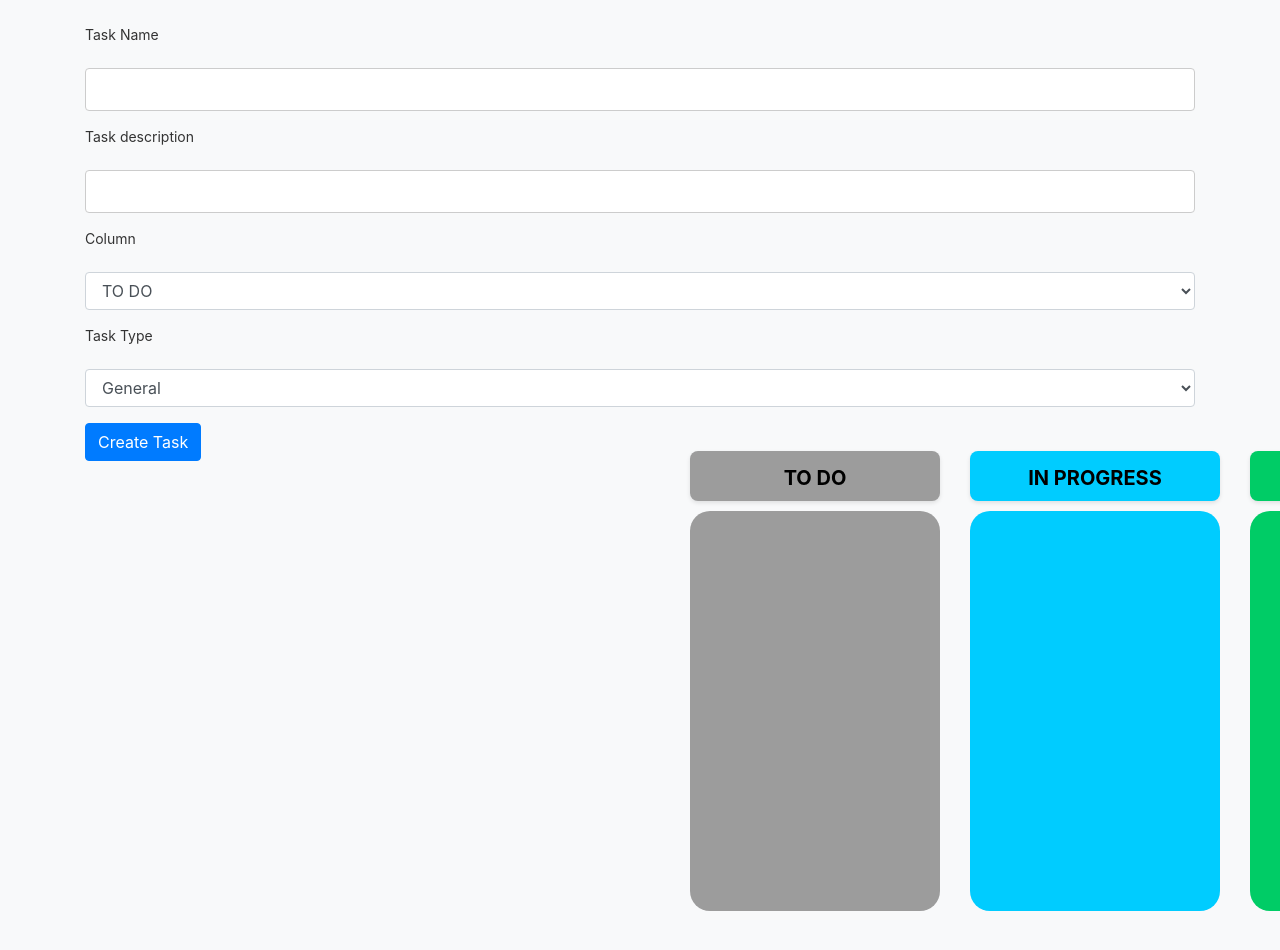
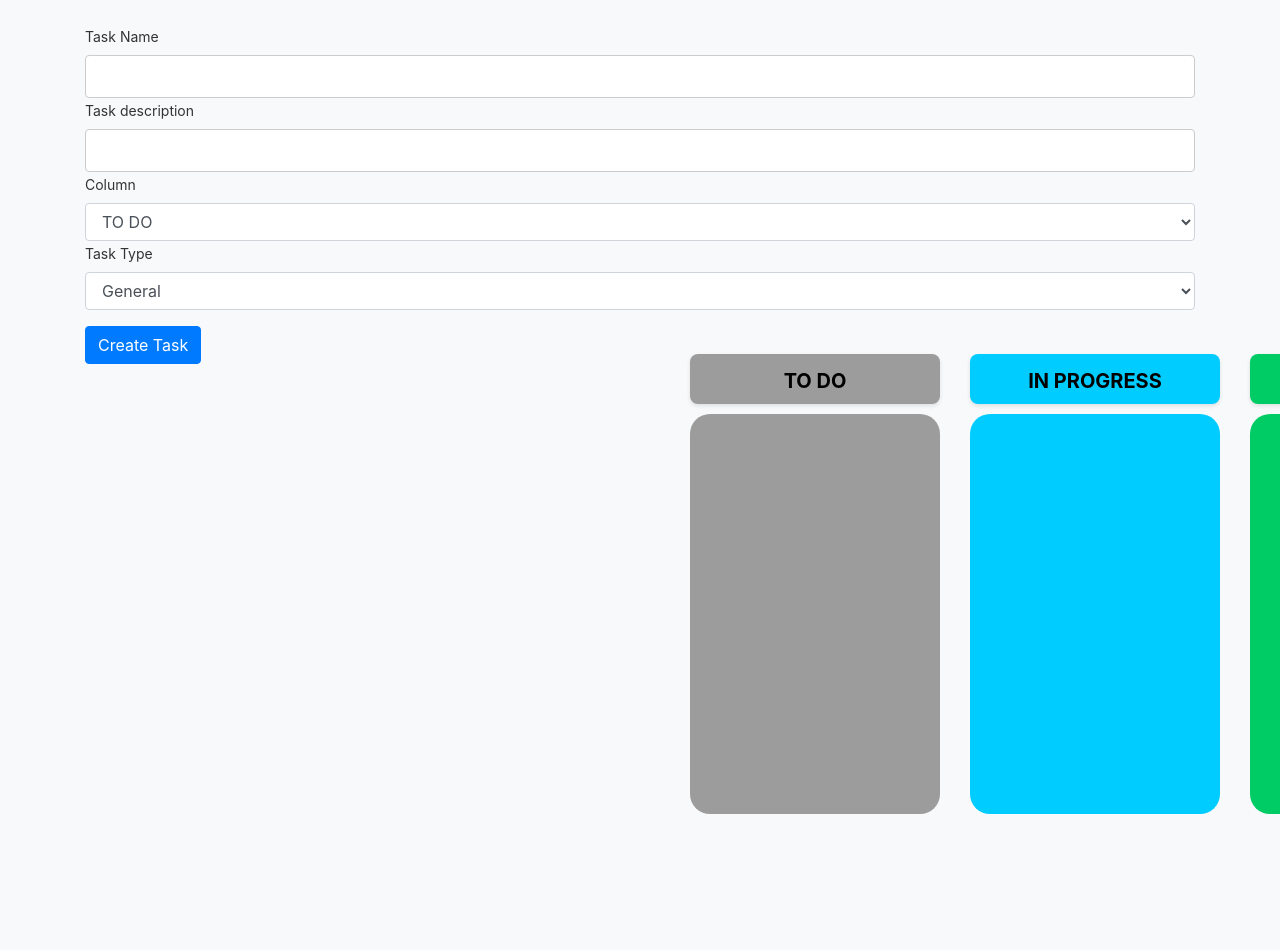
Before and after one commit to PedroLP7/pomodoro, a plain HTML site: page index.html in a window 1280 px wide. Shown: the top 950 px of the page. Drawn offline with nearby package versions, Linux system fonts and the light colour scheme.

Commit message:
Update style.css

```diff
--- a/css/style.css
+++ b/css/style.css
@@ -198,6 +198,7 @@
     user-select: none;
     border: 1px solid transparent;
     padding: 0.375rem 0.75rem;
+    font-size: 12px;
 
 
     border-radius: 0.25rem;
@@ -230,10 +231,7 @@
 
 
 
-  form {
-    display: grid;
-    gap: 15px;
-  }
+
 
   label {
     font-size: 14px;
```
